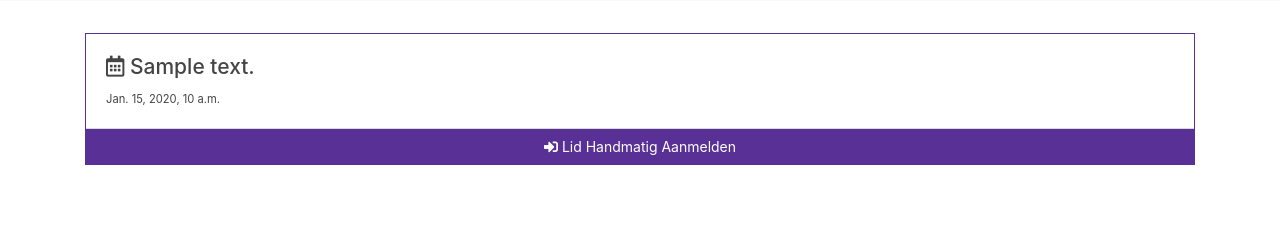
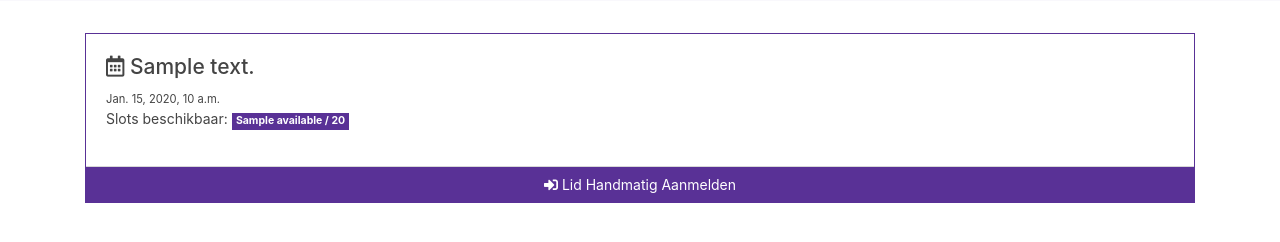
Before and after one commit to djoamersfoort/aanmelden, a Django app: template aanmelden/templates/report.html in a window 1280 px wide. Shown: the part 339-581 px from the top of the page. Run offline with Django 3.2, Linux system fonts and the light colour scheme; the template is opened without the code that fills it: most values are stand-ins (such as "Sample title", 1, 10 or a date in 2020); some libraries are stand-ins or nearby versions.

Commit message:
Added available slot counter to report page

```diff
--- a/aanmelden/templates/report.html
+++ b/aanmelden/templates/report.html
@@ -1,4 +1,5 @@
 {% extends 'base.html' %}
+{% load mathfilters %}
 {% load static %}
 
 {% block extra_head_content %}
@@ -27,6 +28,17 @@
                     <div class="card-body">
                         <h4 class="card-title"><i class="far fa-calendar-alt"></i> {{ slot.description }}</h4>
                         <div class="small">{{ slot.date }}</div>
+                        <div>
+                            <p>Slots beschikbaar:
+                                {% if slot.available == 0 %}
+                                <span class="badge badge-warning">{{ slot.available }} / {{ slot.available|add:slot.taken }}</span>
+                                {% elif slot.available < 0 %}
+                                <span class="badge badge-danger">0 / {{ slot.available|add:slot.taken }}, {{ slot.available|abs }} over</span>
+                                {% else %}
+                                <span class="badge badge-primary">{{ slot.available }} / {{ slot.available|add:slot.taken }}</span>
+                                {% endif %}
+                            </p>
+                        </div>
                         <p class="card-text">
                         {% for member in object_list %}
                             {% if member.date == slot.date and member.pod == slot.pod %}
```
